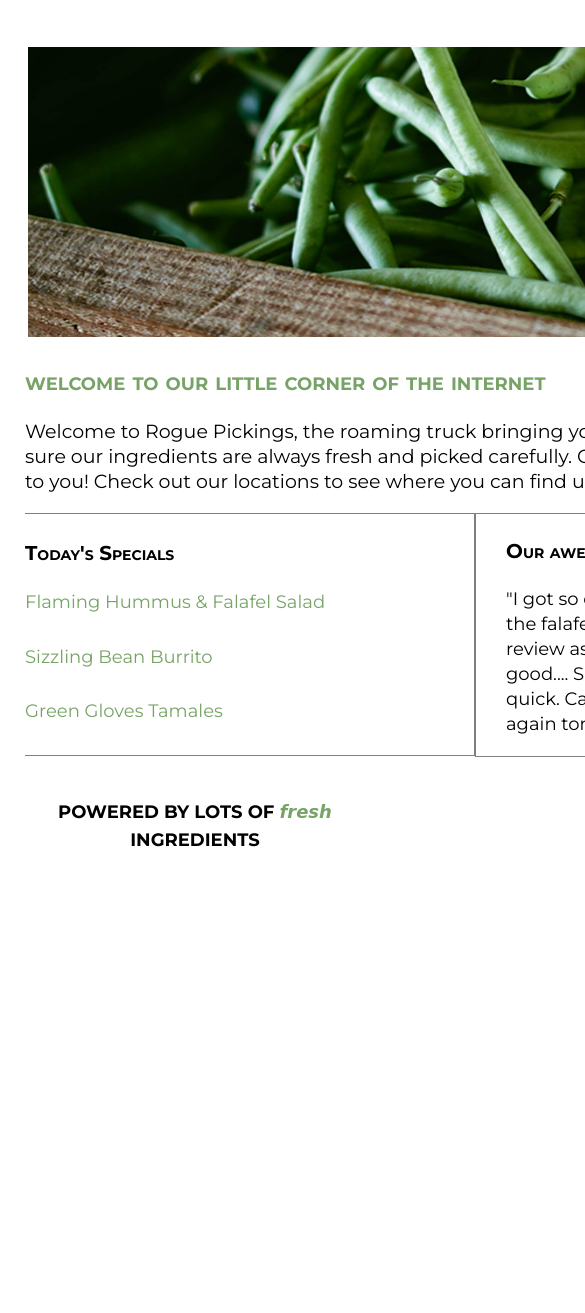
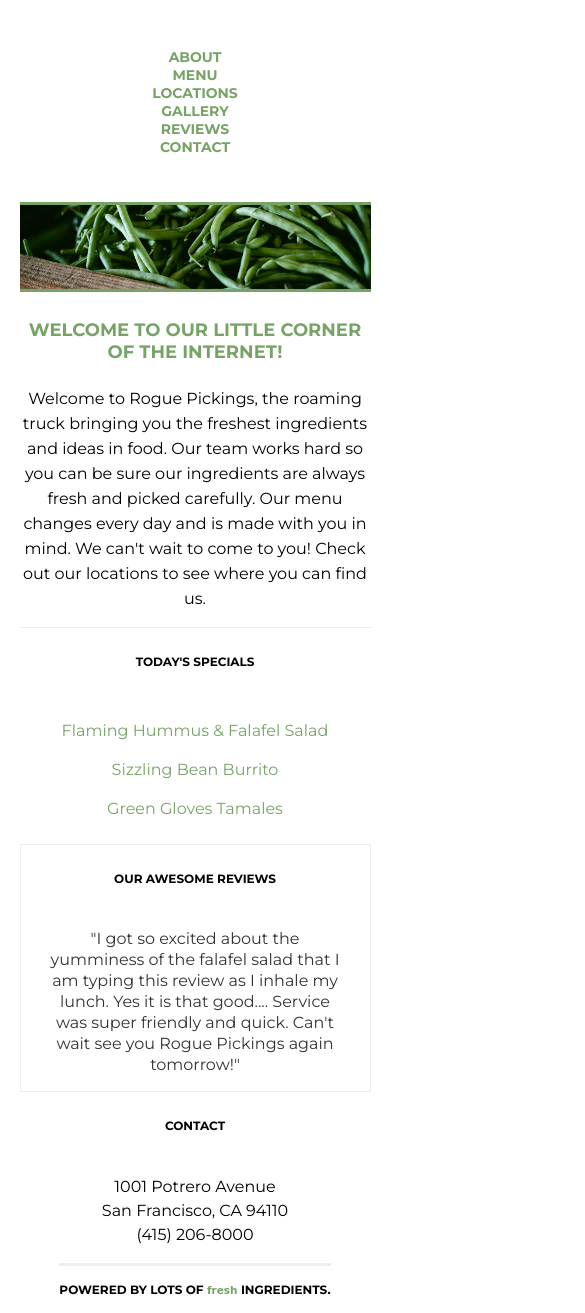
Before and after one commit to ajoy267/my-website2.0, a website built with Parcel: page rogue-pickings-project/index.html in a window 390 px wide. Shown: the part 113-1426 px from the top of the page, 585 px wide, since content can reach past the window. Before the commit the page ends 985 px from the top, so only its background shows below. Built offline with nearby package versions, Linux system fonts and the light colour scheme; a web font is replaced by a local one.

Commit message:
changed rogue picking to responsive, changed about me on homepage, and removed a footer tag

```diff
--- a/rogue-pickings-project/css/main.css
+++ b/rogue-pickings-project/css/main.css
@@ -1,156 +1,233 @@
-/***** Base Style *****/
-
-body{
-    font-family: 'Montserrat', sans-serif;
-    color: black;
+html{
+	font-size: 16px;
 }
 
-/***** Grid *****/
-
-.full-width{
-    width: 1350px;
-    margin: 40px 20px 40px 25px;
-    overflow: auto;
-}
-.half-width{
-    width: 675px;
-    float: left;
-}
-.third-width{
-    width: 450px;
-    float: left;
+body {
+	font-family: 'Montserrat', Helvetica, Arial, sans-serif;
+	display: flex;
+	justify-content: center;
+	align-items: center;
 }
 
-/***** Header *****/
+.container{
+	max-width: 1200px;
+	width: 90%;
+	text-align: center;
+	display: flex;
+	justify-content: center;
+	align-items: center;
+	flex-wrap: wrap;
+}
 
-header h1{
-    font-family: 'Montserrat', sans-serif;
-    font-size: 30px;
+h1,
+h2,
+h3,
+h4 {
+	color: black;
+	text-transform: uppercase;
+	font-weight: 700;
+}
+h1 {
+	font-size: 1.875em;
+}
+h2 {
+    font-size: 1.5em;
+}
+h3 {
+	font-size: 1.125em;
+}
+h4 {
+	font-size: 0.75em;
+}
+
+p {
+	font-size: 0.875em;
+	line-height: 1.3125em;
+	padding: 0 30px;
+}
+
+/*The widths are in a percentage!*/
+header {
+	height: 21%;
+	border-bottom: 3px solid #77a466;
+	margin: 0 auto;
+	display: flex;
+	justify-content: center;
+	align-items: center;
+	flex-flow: column wrap;
+	width: 100%;
+}
+
+header h1 {
+	margin: 0;
+	padding: 38px 0;
+}
+header h1 span {
 	color: #77a466;
 }
-header h1 .colorTwo{
-    color: black;
+
+header nav {
+	padding: 46px 0;
+	width: 100%;
 }
-nav{
-    float: right;
-    padding: 10px 5px 0 25px;
+header nav ul {
+	margin: 0;
+	padding: 0;
+	list-style: none;
 }
-nav ul li {
-    display: inline-block;
-    color: #77a466;
-    padding-left: 20px;
+header nav ul li {
+	text-transform: uppercase;
+	font-weight: 700;
+	font-size: 0.875em;
+	padding: 0 10px;
+}
+header nav ul li a{
+	text-decoration: none;
+	color:#77a466;
 }
 
-/***** Image *****/
-
-img.resize{
-    width: 1400px;
-    height: 290px;
-    border: 3px solid white;
+/*The widths are in a percentage!*/
+.top-section,
+.bottom-section {
+	margin: 0 auto;
+	text-align: center;
+	display: flex;
+	justify-content: center;
+	align-items: center;
+	flex-wrap: wrap;
 }
 
-/***** About *****/
+.main-image {
+	height: auto;
+}
+.main-image img {
+	width: 100%;
+	border-bottom: 3px solid #77a466;
+}
 
-#about h3{
-    font-family: 'Montserrat', sans-serif;
-    font-size: 25px;
-    font-weight: bold;
-    font-variant: small-caps;
-    line-height: 25px;
+.main-title {
+	height: auto;
+	text-align: center;
+}
+.main-title h3 {
+	text-align: center;
+	padding: 5px 0;
 	color: #77a466;
 }
-#about p{
-    font-family: 'Montserrat', sans-serif;
-    font-size: 19px;
-    font-weight: normal;
-    line-height: 25px;
+.main-title p {
+	padding: 0;
+	font-size: 1em;
+	line-height: 1.5625em;
+	text-align: center;
 }
 
-/***** Menu *****/
-
-#menu{
-    border-top: 1px solid gray;
-    border-right: 1px solid gray;
-    border-bottom: 1px solid gray;
-}
-#menu h4{
-    font-family: 'Montserrat', sans-serif;
-    font-size: 20px;
-    font-weight: bold;
-    font-variant: small-caps;
-    line-height: 25px;
-}
-#menu p{
-    font-family: 'Montserrat', sans-serif;
-    font-size: 18px;
-    font-weight: normal;
-    line-height: 20px;
-    color: #77a466;
-    margin-bottom: 34.3px;
+.section-one,
+.section-two,
+.section-three {
+	width: 100%;
+	height: auto;
+	border-top: 1px solid #eee;
+	text-align: center;
+	display: flex;
+	justify-content: center;
+	align-items: center;
+	flex-flow: column wrap;
 }
 
-/***** Reviews *****/
-
-#reviews{
-    border: 1px solid gray;
-}
-#reviews h4{
-    font-family: 'Montserrat', sans-serif;
-    font-size: 20px;
-    font-weight: bold;
-    font-variant: small-caps;
-    line-height: 20px;
-    padding-left: 30px;
-    padding-right: 30px;
-}
-#reviews p{
-    font-family: 'Montserrat', sans-serif;
-    font-size: 18px;
-    font-weight: normal;
-    line-height: 25px;
-    padding-left: 30px;
-    padding-right: 30px;
-    margin-bottom: 19px;
+.section-one h4 {
+	padding: 10px 0;
 }
 
-/***** Locations *****/
-
-#locations{
-    border-top: 1px solid gray;
-    border-bottom: 1px solid gray;
-    border-left: 1px solid gray;
-}
-#locations h4{
-    font-family: 'Montserrat', sans-serif;
-    font-size: 20px;
-    font-weight: bold;
-    font-variant: small-caps;
-    line-height: 20px;
-    padding-left: 30px;
-    padding-right: 30px;
-}
-#locations p{
-    font-family: 'Montserrat', sans-serif;
-    font-size: 18px;
-    font-weight: normal;
-    line-height: 28px;
-    padding-left: 30px;
-    padding-right: 30px;
-    margin-bottom: 85.3px;
+.section-two {
+	border-left: 1px solid #eee;
+	border-right: 1px solid #eee;
 }
 
-/***** Footer *****/
+.section-two h4,
+.section-three h4 {
+	padding: 10px 3%;
+}
 
-footer h3{
-    font-family: 'Montserrat', sans-serif;
-    font-size: 18px;
-    font-weight: bold;
-    line-height: 28px;
+.menu {
+	list-style: none;
+	padding: 0;
 	text-align: center;
-    text-transform: uppercase;
 }
-footer h3 .colorone{
+.menu li {
+	padding: 10px 0;
+	color:#77a466;
+	text-align: center;
+}
+
+.reviews {
+	color: #333;
+	font-size: 1em;
+	line-height: 1.3125em;
+	text-align: center;
+}
+
+.address {
+	font-size: 1em;
+	line-height: 1.5em;
+	text-align: center;
+
+}
+
+/*The widths are in a percentage!*/
+footer {
+	height: 10%;
+	border-top: 3px solid #eee;
+	margin: 0 auto;
+	clear: both;
+	text-align: center;
+	display: flex;
+	justify-content: center;
+	align-items: center;
+	flex-wrap: wrap;
+}
+footer span {
 	font-family: 'Galada', cursive;
+	text-transform: lowercase;
 	color: #77a466;
-    text-transform: lowercase;
+	font-size: 0.875em;
 }
+
+
+/***** Breakpoints *****/
+@media all and (min-width:768px) {
+	.bottom-section {
+		justify-content: space-between;
+        align-items: flex-start;
+        border-top: 1px solid #eee;
+	}
+	.section-one,
+    .section-two,
+    .section-three {
+        border-top: none;
+        flex-basis: 30%;
+    }
+    .section-two {
+        border-left: 1px solid #eee;
+        border-right: 1px solid #eee;
+        padding: 0 20px;
+    }
+}
+
+@media all and (min-width:1200px) {
+    header {
+        justify-content: space-between;
+    }
+    header h1 {
+        width: 30%;
+        padding: 0;
+        border-bottom: none;
+        text-align: left;
+    }
+    header nav {
+        width: 40%;
+    }
+    header nav ul {
+        display: flex;
+        justify-content: space-between;
+    }
+}
--- a/rogue-pickings-project/index.html
+++ b/rogue-pickings-project/index.html
@@ -1,62 +1,71 @@
 <!doctype html>
-<html lang="en">
+<html>
     <head>
+        <meta charset="utf-8">
+        <meta http-equiv="x-ua-compatible" content="ie=edge">
         <title>Rogue Pickings</title>
+        <meta name="viewport" content="width=device-width, initial-scale=1, shrink-to-fit=no">
         <link rel="stylesheet" href="css/normalize.css">
         <link rel="stylesheet" href="css/main.css">
-        <link href="https://fonts.googleapis.com/css2?family=Galada&family=Montserrat:wght@400;700&display=swap" rel="stylesheet">
+        <link href="https://fonts.googleapis.com/css?family=Montserrat:400,700" rel="stylesheet">
+        <link href="https://fonts.googleapis.com/css2?family=Galada&display=swap" rel="stylesheet">
     </head>
     <body>
-       <header>
-            <div class="full-width">
-                <div class="half-width">
-                    <h1>Rogue <span class="colorTwo">Pickings</span></h1>
+        <div class="container">
+            <header>
+                <h1><span>rogue</span> pickings</h1>
+                <nav>
+                    <ul>
+                        <li>
+                            <a href="">About</a>
+                        </li>
+                        <li>
+                            <a href="">Menu</a>
+                        </li>
+                        <li>
+                            <a href="">Locations</a>
+                        </li>
+                        <li>
+                            <a href="">Gallery</a>
+                        </li>
+                        <li>
+                            <a href="">Reviews</a>
+                        </li>
+                        <li>
+                            <a href="">Contact</a>
+                        </li>
+                    </ul>
+                </nav>
+            </header>
+            <section class="top-section">
+                <div class="main-image"><img src="img/download.jpg" alt="green beans" /></div>
+                <div class="main-title">
+                    <h3>Welcome to our little corner of the internet!</h3>
+                    <p>Welcome to Rogue Pickings, the roaming truck bringing you the freshest ingredients and ideas in food. Our team works hard so you can be sure our ingredients are always fresh and picked carefully. Our menu changes every day and is made with you in mind. We can't wait to come to you! Check out our locations to see where you can find us.</p>
                 </div>
-                <div class="half-width">
-                    <nav>
-                        <ul>
-                            <li>About</li>
-                            <li>Menu</li>
-                            <li>Locations</li>
-                            <li>Gallery</li>
-                            <li>Reviews</li>
-                            <li>Content</li>
-                        </ul>
-                    </nav>
+            </section>
+            <section class="bottom-section">
+                <div class="section-one">
+                    <h4>Today's Specials</h4>
+                    <ul class="menu">
+                        <li>Flaming Hummus &amp; Falafel Salad</li>
+                        <li>Sizzling Bean Burrito</li>
+                        <li>Green Gloves Tamales</li>
+                    </ul>
                 </div>
-            </div>
-       </header>
-       <main>
-           <div class="full-width">
-               <img class="resize" src="img/green-beans.png" alt="Green beans" />
-               <section id="about">
-                   <h3>welcome to our little corner of the internet</h3>
-                   <p>Welcome to Rogue Pickings, the roaming truck bringing you the freshest ingredients and ideas in food. Our team works hard so you can be sure our ingredients are always fresh and picked carefully. Our menu changes every day and is made with you in mind. We can't wait to come to you! Check out our locations to see where you can find us.</p>
-                </section>
-                <div class="third-width">
-                    <section id="menu">
-                        <h4>Today's Specials</h4>
-                        <p>Flaming Hummus & Falafel Salad</p>
-                        <p>Sizzling Bean Burrito</p>
-                        <p>Green Gloves Tamales</p>
-                    </section>
+                <div class="section-two">
+                    <h4>Our Awesome Reviews</h4>
+                    <p class="reviews">"I got so excited about the yumminess of the falafel salad that I am typing this review as I inhale my lunch. Yes it is that good.... Service was super friendly and quick. Can't wait see you Rogue Pickings again tomorrow!"</p>
                 </div>
-                <div class="third-width">
-                    <section id="reviews">
-                        <h4>Our awesome reviews</h4>
-                        <p>"I got so excited about the yumminess of the falafel salad that I am typing this review as I inhale my lunch. Yes it is that good.... Service was super friendly and quick. Can't wait see you Rogue Pickings again tomorrow!"</p>
-                    </section>
+                <div class="section-three"><h4>Contact</h4>
+                    <p class="address">1001 Potrero Avenue<br>
+                        San Francisco, CA 94110<br>
+                        (415) 206-8000 </p>
                 </div>
-                <div class="third-width">
-                    <section id="locations">
-                        <h4>Contact us</h4>
-                        <p>1001 Potrero Avenue<br>San Francisco, CA 94110<br>(415) 206-8000</p>
-                    </section>
-                </div>
-            </div>
-       </main>
-       <footer>
-           <h3>Powered By Lots of <span class="colorone"><em>Fresh</em></span> Ingredients</h3>
-       </footer>
+            </section>
+            <footer>
+                <h4>Powered by lots of <span>fresh</span> ingredients.</h4>
+            </footer>
+        </div>
     </body>
 </html>
```
Also changed, not shown: about/index.html (+0 -1 lines), css/main.css (+0 -11 lines), index.html (+6 -7 lines), portfolio/index.html (+0 -1 lines), rogue-pickings-project/img/download.jpg (added), rogue-pickings-project/img/green-beans.png (deleted). Lines whose indentation alone changed are shown as unchanged.
